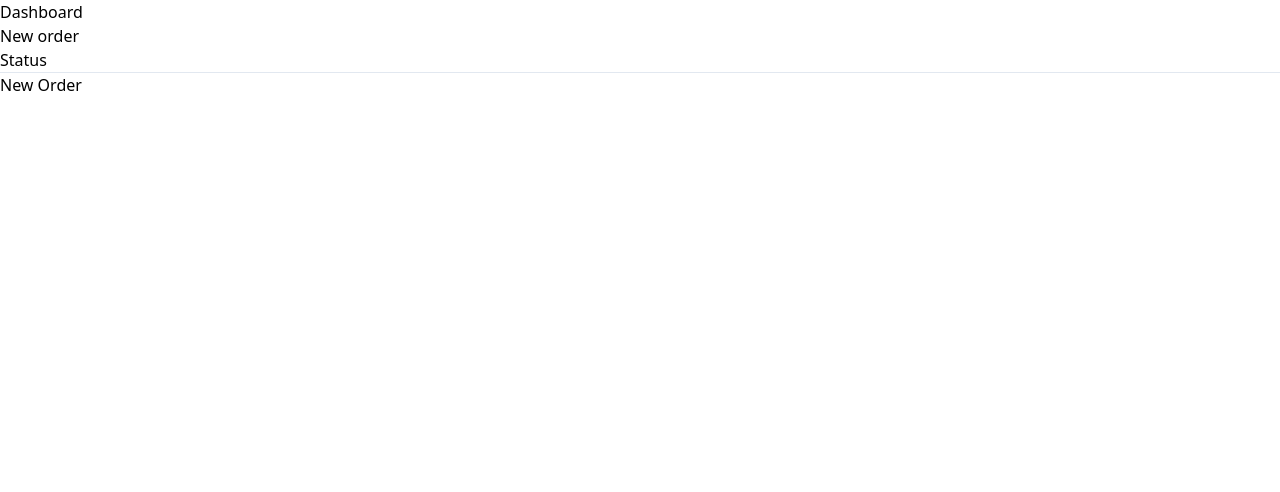
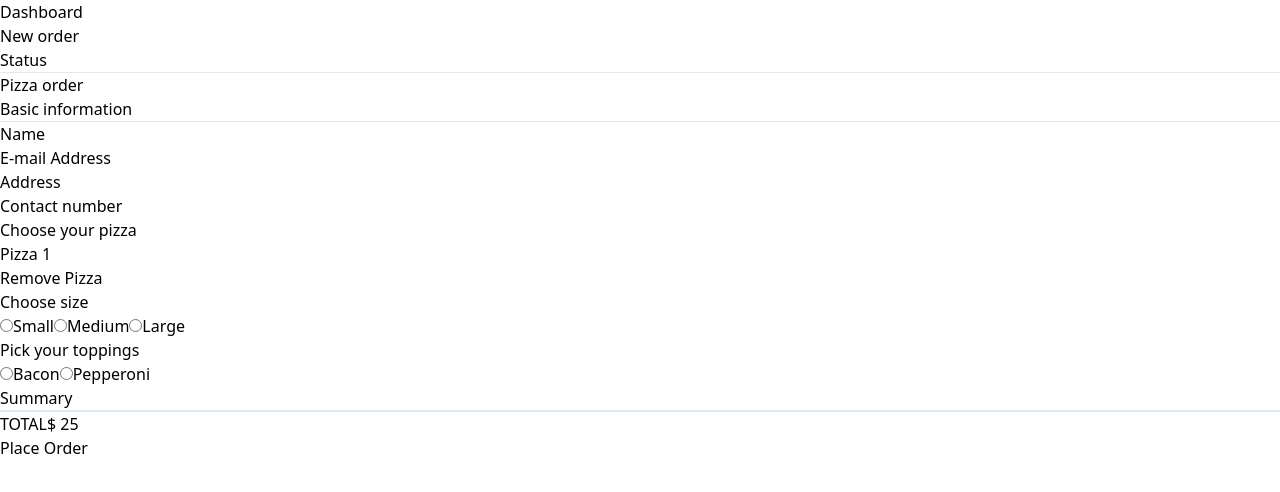
Before and after one commit to tsvetkovamaria/react-typescript-pizza-spa, a React (Create React App) app: page /new in a window 1280 px wide. Shown: the top 492 px of the page. Built offline with nearby package versions, Linux system fonts and the light colour scheme.

Commit message:
add mock new order page markup

```diff
--- a/src/components/NewOrder.tsx
+++ b/src/components/NewOrder.tsx
@@ -1,11 +1,120 @@
 import React from "react";
 
-const NewOrder = () => {
-    return (
-        <div>
-            <h2>New Order</h2>
-        </div>
-    );
+interface User {
+    name: string
+    email: string
+    address: string
+    phone: string
+}
+
+interface Option {
+    name: string
+    price: number
+    id: number
+}
+interface Size extends Option {
+}
+
+interface Topping extends Option {
+}
+
+interface Pizza {
+    size: Size
+    toppings: Topping[]
+}
+
+interface State {
+    client: User
+    order: Pizza[]
+}
+
+class NewOrder extends React.Component<{}, State>{
+    state: State = {
+        client: {
+            name: '',
+            email: '',
+            phone: '',
+            address: ''
+        },
+        order: []
+    }
+
+    handleInputChange(){
+
+    }
+
+    render() {
+        return (
+            <div>
+                <h1>Pizza order</h1>
+                <h3>Basic information</h3>
+                <hr/>
+                <div>
+                    <div>
+                        <label>
+                            <span>Name</span>
+                            <input type="text"/>
+                        </label>
+                    </div>
+                    <div>
+                        <label>
+                            <span>E-mail Address</span>
+                            <input type="text"/>
+                        </label>
+                    </div>
+                    <div>
+                        <label>
+                            <span>Address</span>
+                            <input type="text"/>
+                        </label>
+                    </div>
+                    <div>
+                        <label>
+                            <span>Contact number</span>
+                            <input type="text"/>
+                        </label>
+                    </div>
+                </div>
+                <div>
+                    <h3>Choose your pizza</h3>
+                    <div>
+                        <h4>Pizza 1</h4>
+                        <button>Remove Pizza</button>
+                    </div>
+                    <div>
+                        <h4>Choose size</h4>
+                        {
+                            ['Small', 'Medium', 'Large'].map(size => (
+                                <label>
+                                    <input type="radio" name="size" value={ size } />
+                                    { size }
+                                </label>
+                            ))
+                        }
+                    </div>
+                    <div>
+                        <h4>Pick your toppings</h4>
+                        {
+                            ['Bacon', 'Pepperoni'].map(topping => (
+                                <label>
+                                    <input type="radio" name="size" value={topping} />
+                                    {topping}
+                                </label>
+                            ))
+                        }
+                    </div>
+                </div>
+                <div>
+                    <h2>Summary</h2>
+                    <hr/>
+                    <hr/>
+                    <span>TOTAL</span>
+                    <span>$ 25</span>
+                </div>
+                <button>Place Order</button>
+            </div>
+        );
+    }
 }
 
 export default NewOrder;
```
